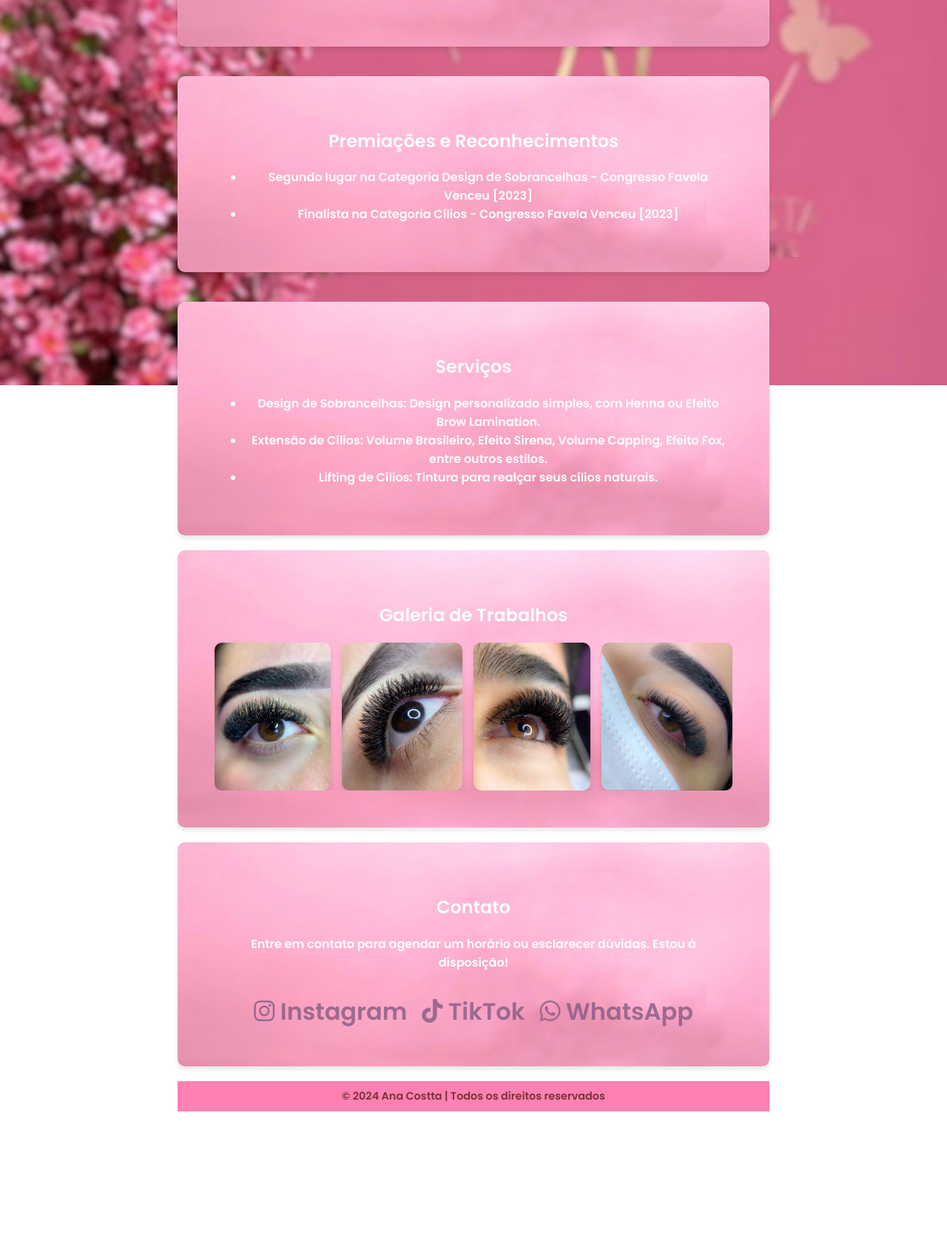
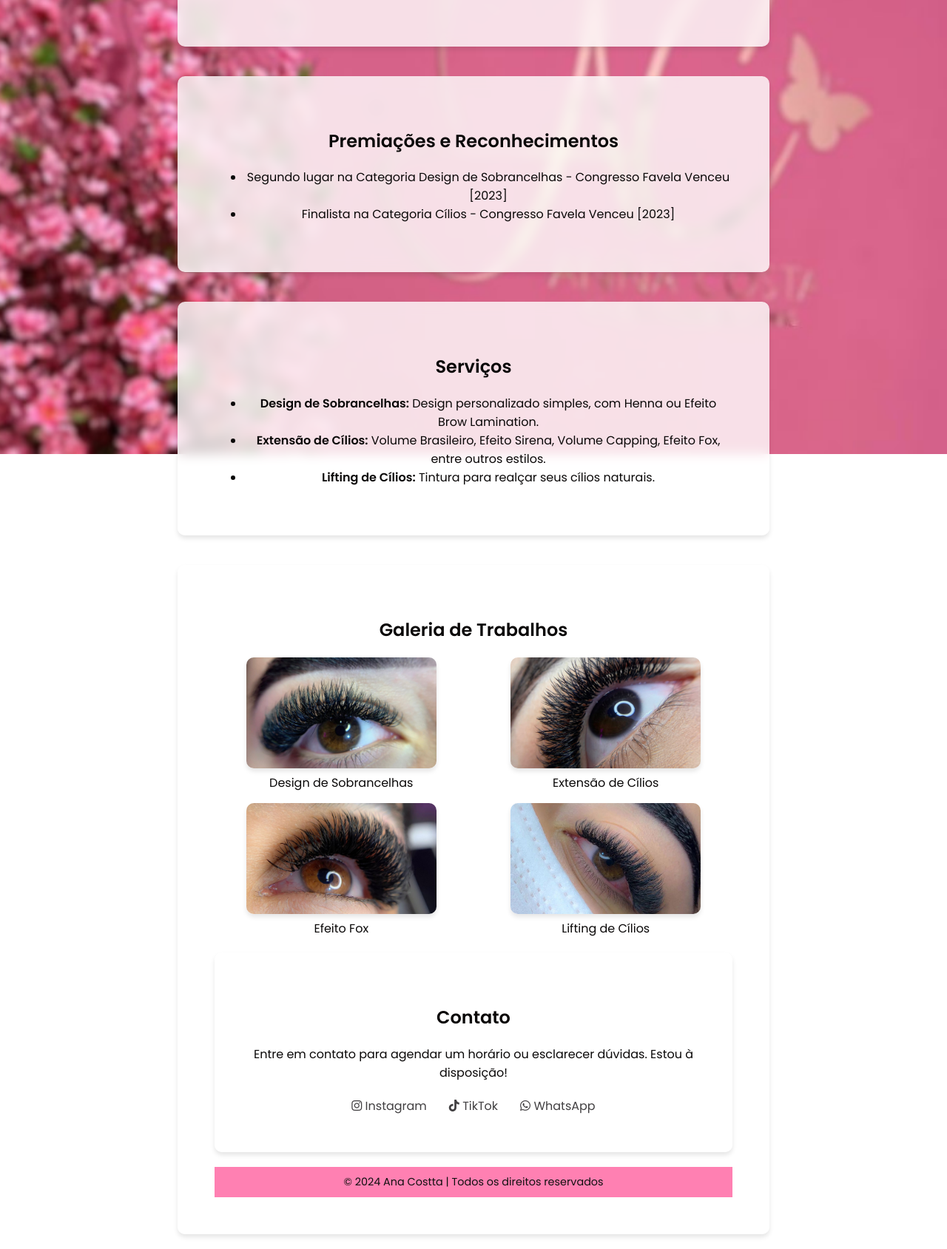
Before and after one commit to Mavcostta/annacosta, a plain HTML site: page index.html in a window 1280 px wide. Shown: the part 1323-3012 px from the top of the page at 74% size. Before the commit the page ends 2826 px from the top, so only its background shows below. Drawn offline with Linux system fonts and the light colour scheme.

Commit message:
Adicionando arquivos do projeto

```diff
--- a/index.html
+++ b/index.html
@@ -46,8 +46,8 @@
     <section id="premiacoes" class="premiacoes">
         <h2>Premiações e Reconhecimentos</h2>
         <ul>
-            <li><strong>Segundo lugar na Categoria Design de Sobrancelhas - Congresso Favela Venceu [2023]</li>
-            <li><strong>Finalista na Categoria Cílios - Congresso Favela Venceu [2023]</li>
+            <li>Segundo lugar na Categoria Design de Sobrancelhas - Congresso Favela Venceu [2023]</li>
+            <li>Finalista na Categoria Cílios - Congresso Favela Venceu [2023]</li>
 
         </ul>
     </section>
@@ -63,15 +63,31 @@
     </section>
 
     <!-- Galeria -->
+
     <section id="galeria" class="galeria">
         <h2>Galeria de Trabalhos</h2>
         <div class="imagens-galeria">
-            <img src="imagens/imagem1.jpeg" alt="Trabalho 1">
-            <img src="imagens/imagem2.jpeg" alt="Trabalho 2">
-            <img src="imagens/imagem3.jpeg" alt="Trabalho 3">
-            <img src="imagens/imagem4.jpeg" alt="Trabalho 4">
+            <div class="imagem-container">
+                <img src="imagens/imagem1.jpeg" alt="Trabalho 1">
+                <div class="legenda">Design de Sobrancelhas</div>
+            </div>
+            <div class="imagem-container">
+                <img src="imagens/imagem2.jpeg" alt="Trabalho 2">
+                <div class="legenda">Extensão de Cílios</div>
+            </div>
+            <div class="imagem-container">
+                <img src="imagens/imagem3.jpeg" alt="Trabalho 3">
+                <div class="legenda">Efeito Fox</div>
+            </div>
+            <div class="imagem-container">
+                <img src="imagens/imagem4.jpeg" alt="Trabalho 4">
+                <div class="legenda">Lifting de Cílios</div>
+            </div>
         </div>
-    </section>
+        <button id="btnTopo" onclick="voltarAoTopo()">&#8679;</button>
+
+
+
 
     <!-- Contato -->
     <section id="contato" class="contato">
--- a/script.js
+++ b/script.js
@@ -12,6 +12,47 @@ document.querySelectorAll('a[href^="#"]').forEach(anchor => {
 document.querySelector('.btn-agendar').addEventListener('click', () => {
     alert("Você será redirecionado para o WhatsApp.");
 });
+document.addEventListener('scroll', function () {
+    const sections = document.querySelectorAll('section');
+    const windowHeight = window.innerHeight;
+
+    sections.forEach(section => {
+        const sectionTop = section.getBoundingClientRect().top;
+        if (sectionTop <= windowHeight * 0.8 && !section.classList.contains('fade-in')) {
+            section.classList.add('fade-in');
+            section.style.opacity = '1';
+        }
+    });
+});
+let timer;
+document.addEventListener('scroll', () => {
+    clearTimeout(timer);
+    timer = setTimeout(() => {
+        const sections = document.querySelectorAll('section');
+        const windowHeight = window.innerHeight;
+
+        sections.forEach(section => {
+            const sectionTop = section.getBoundingClientRect().top;
+            if (sectionTop <= windowHeight * 0.8 && !section.classList.contains('fade-in')) {
+                section.classList.add('fade-in');
+                section.style.opacity = '1';
+            }
+        });
+    }, 100); // Delay de 100ms para melhorar o desempenho
+});
+window.addEventListener('scroll', () => {
+    const btnTopo = document.getElementById('btnTopo');
+    if (window.scrollY > 300) {
+        btnTopo.style.display = 'block';
+    } else {
+        btnTopo.style.display = 'none';
+    }
+});
+
+function voltarAoTopo() {
+    window.scrollTo({ top: 0, behavior: 'smooth' });
+}
+
 
 // Código para o efeito de fade nas seções ao rolar a página
 document.addEventListener('scroll', function () {
--- a/style.css
+++ b/style.css
@@ -123,7 +123,7 @@ section {
     background-size: cover;
     background-position: center;
     padding: 50px;
-    color: white;
+    color: rgb(10, 8, 8);
     border-radius: 10px;
     box-shadow: 0 4px 6px rgba(0, 0, 0, 0.1);
     max-width: 800px;
@@ -131,46 +131,45 @@ section {
 }
 
 .bem-vindo {
-    background-image: url('imagens/fundogeral.jpeg');
+    background-image: url('');
 }
 
 .sobre-mim {
-    background-image: url('imagens/fundogeral.jpeg');
+    background-image: url('');
 }
 
 .premiacoes {
-    background-image: url('imagens/fundogeral.jpeg');
+    background-image: url('');
     backdrop-filter: blur(8px);
 }
 
 .servicos {
-    background-image: url('imagens/fundogeral.jpeg');
+    background-image: url('');
     backdrop-filter: blur(8px);
 }
 
 .galeria {
-    background-image: url('imagens/fundogeral.jpeg');
+    background-image: url('');
     backdrop-filter: blur(8px);
 }
 
 .contato {
-    background-image: url('imagens/fundogeral.jpeg');
+    background-image: url('');
     backdrop-filter: blur(10px);
 }
 
 /* Galeria */
 .galeria .imagens-galeria {
-    display: flex;
+    display: grid;
+    grid-template-columns: repeat(auto-fit, minmax(250px, 1fr));
     gap: 15px;
-    flex-wrap: nowrap;
-    overflow-x: auto; /* Permite rolagem horizontal em telas pequenas */
     justify-content: center;
     width: 100%;
 }
 
 .galeria img {
-    width: 250px;
-    height: 200px;
+    width: 75%;
+    height: 150px;
     object-fit: cover;
     border-radius: 10px;
     box-shadow: 0 4px 6px rgba(0, 0, 0, 0.1);
@@ -185,7 +184,7 @@ section {
 /* Botões */
 button {
     background-color: #ff80b2;
-    color: white;
+    color: rgb(10, 10, 10);
     border: none;
     border-radius: 5px;
     padding: 10px 20px;
@@ -202,27 +201,33 @@ button:hover {
 
 /* Redes sociais */
 .contato .social-links {
-    margin-top: 30px;
+    display: flex-wrap: wrap;
+    margin-top: 20px;
     display: flex;
     justify-content: center;
-    gap: 20px;
+    gap: 30px;
 }
 
 .contato .social-links a {
     text-decoration: none;
-    color: rgba(133, 91, 131, 0.8);
-    font-size: 2rem;
+    color: rgba(17, 15, 17, 0.8);
+    font-size: 1rem;
     transition: color 0.3s;
 }
 
 .contato .social-links a:hover {
-    color: #b66f8a;
+    color: #0a0a0a;
+}
+
+section {
+    opacity: 0; /* Inicia invisível */
+    transition: opacity 1.5s ease-out; /* Transição suave */
 }
 
 /* Rodapé */
 footer {
     background-color: #ff80b2;
-    color: rgb(120, 52, 52);
+    color: rgb(16, 16, 16);
     text-align: center;
     padding: 10px 0;
     width: 100%;
@@ -235,6 +240,10 @@ footer p {
 
 /* Responsividade */
 @media (max-width: 768px) {
+    header {
+        background-image: url('imagens/dpmoveis.jpeg'); /* Imagem específica para dispositivos móveis */
+    }
+
     header h1 {
         font-size: 2.5rem;
     }
@@ -255,8 +264,8 @@ footer p {
     }
 
     .galeria img {
-        width: 200px;
-        height: 150px;
+        width: 100%;
+        height: auto;
     }
 }
 
```
Also changed, not shown: imagens/dpmoveis.jpeg (added).
